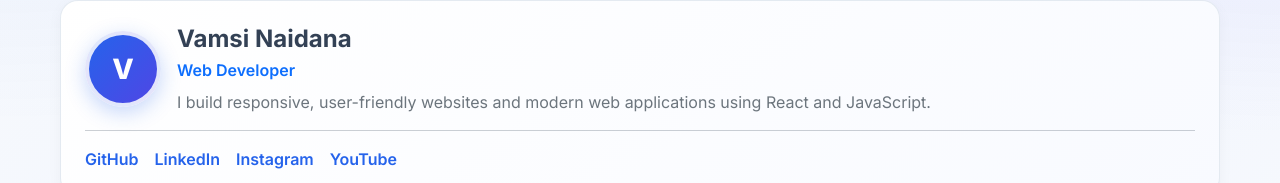
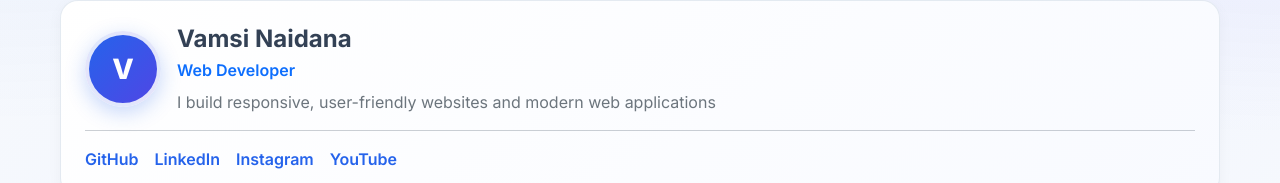
Before and after one commit to vamsinaidana/Freelance, a React (Vite) app: page / in a window 1280 px wide. Shown: the part 271-454 px from the top of the page. Built offline with nearby package versions, Linux system fonts and the light colour scheme; no server answers; the database is empty.

Commit message:
Updated DevKit

```diff
--- a/src/components/Profile.jsx
+++ b/src/components/Profile.jsx
@@ -12,7 +12,7 @@ function Profile() {
           </p>
           <p className="text-secondary mb-0">
             I build responsive, user-friendly websites and modern web
-            applications using React and JavaScript.
+            applications
           </p>
         </div>
       </div>
```
